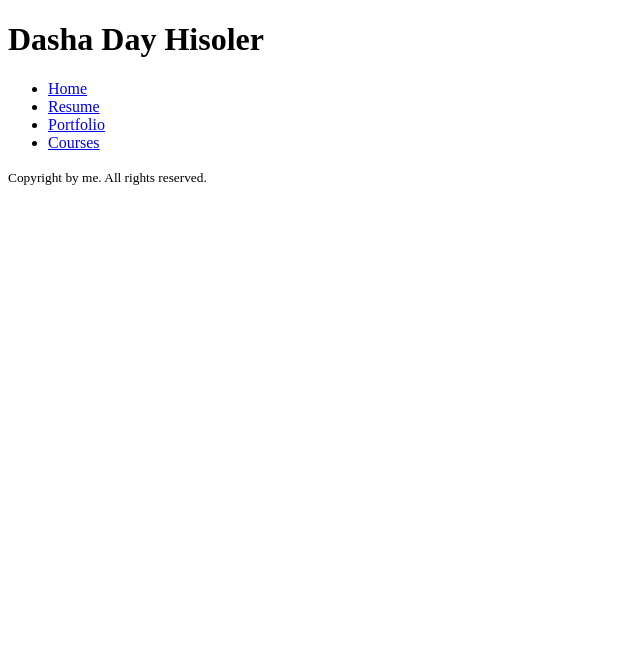
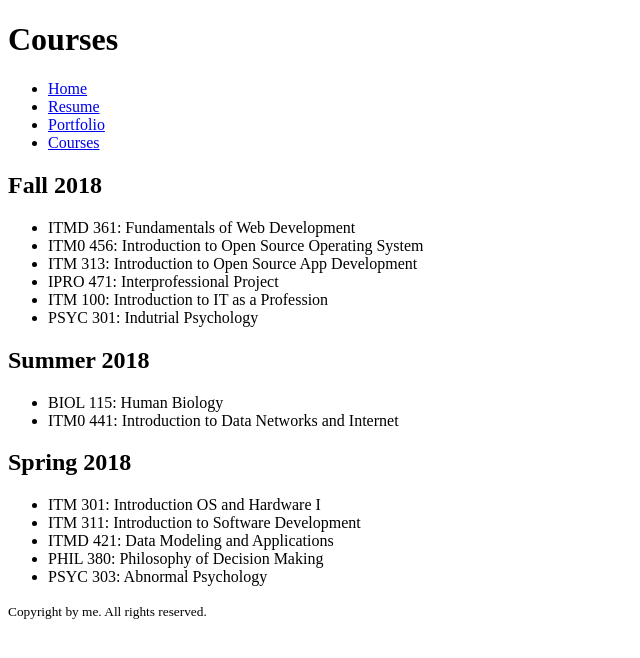
Before and after one commit to dashaday/fwd-Project1, a plain HTML site: page courses/index.html in a window 1280 px wide. Shown: the whole page, without its empty margins (0-640 px from the left). Drawn offline with Linux system fonts and the light colour scheme.

Commit message:
Add content regarding courses

```diff
--- a/courses/index.html
+++ b/courses/index.html
@@ -11,7 +11,7 @@
 <!--beginning of resume content-->
 <body>
   <header id="header">
-    <h1>Dasha Day Hisoler</h1>
+    <h1>Courses</h1>
     <nav class="menu">
       <ul>
         <li><a href="../index.html">Home</a></li>
@@ -22,6 +22,34 @@
     </nav>
   </header>
   <main id="main-content">
+    <article>
+      <h2>Fall 2018</h2>
+      <ul>
+        <li>ITMD 361: Fundamentals of Web Development</li>
+        <li>ITM0 456: Introduction to Open Source Operating System</li>
+        <li>ITM 313: Introduction to Open Source App Development</li>
+        <li>IPRO 471: Interprofessional Project</li>
+        <li>ITM 100: Introduction to IT as a Profession</li>
+        <li>PSYC 301: Indutrial Psychology</li>
+      </ul>
+    </article>
+    <article>
+      <h2>Summer 2018</h2>
+      <ul>
+        <li>BIOL 115: Human Biology</li>
+        <li>ITM0 441: Introduction to Data Networks and Internet</li>
+      </ul>
+    </article>
+    <article>
+      <h2>Spring 2018</h2>
+      <ul>
+        <li>ITM 301: Introduction OS and Hardware I</li>
+        <li>ITM 311: Introduction to Software Development</li>
+        <li>ITMD 421: Data Modeling and Applications</li>
+        <li>PHIL 380: Philosophy of Decision Making</li>
+        <li>PSYC 303: Abnormal Psychology</li>
+      </ul>
+    </article>
   </main>
   <footer>
     <small>Copyright by me. All rights reserved.</small>
```
